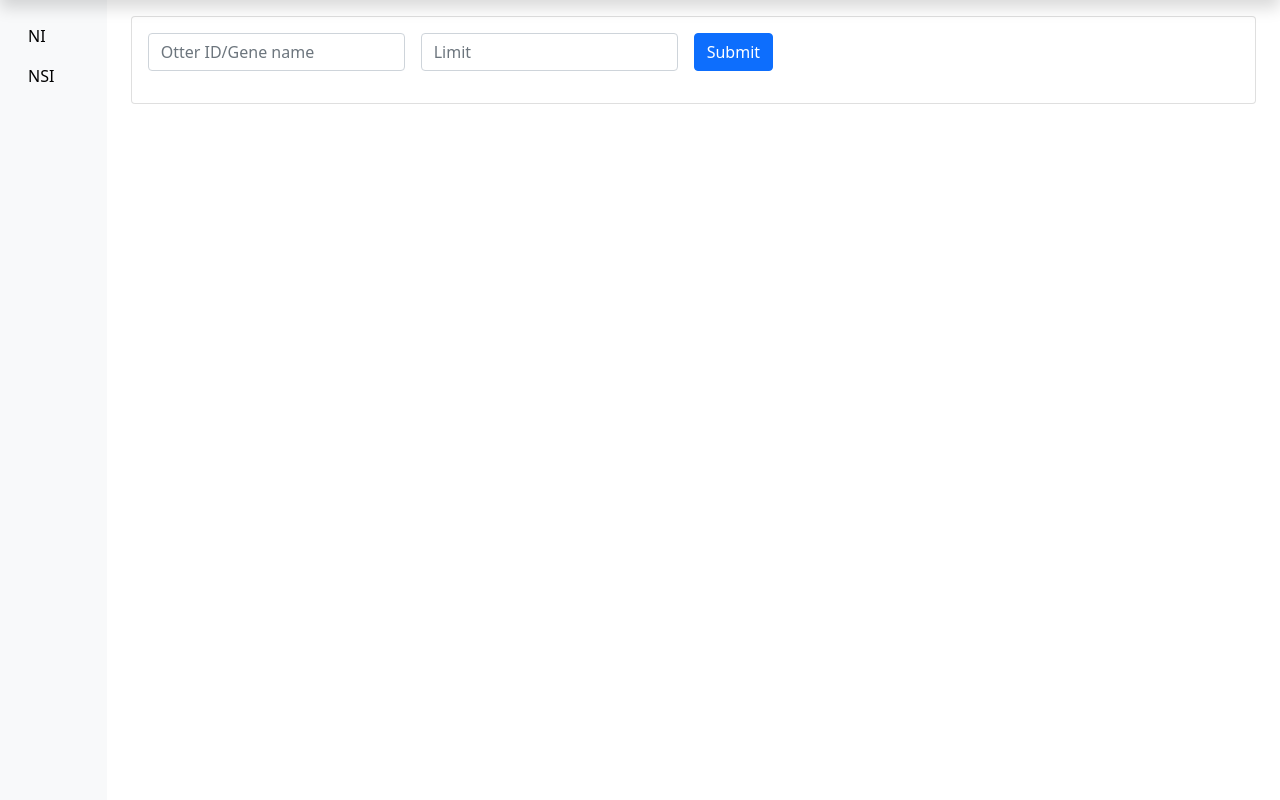
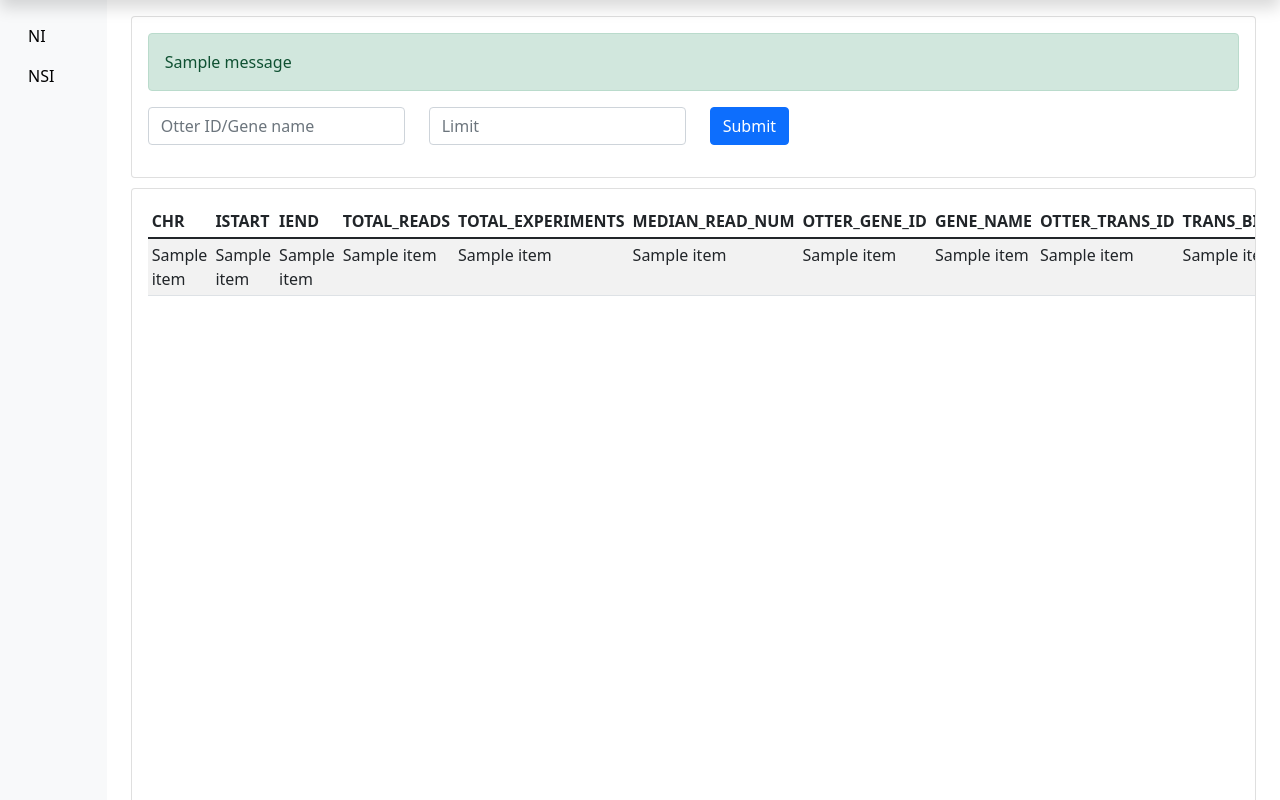
Before and after one commit to shashankbrgowda/havana-apps, a Flask app: template template/nsi.html in a window 1280 px wide. Shown: the part 40-840 px from the top of the page. Run offline with Flask 2, Linux system fonts and the light colour scheme; the template is opened without the code that fills it: most values are stand-ins (such as "Sample title", 1, 10 or a date in 2020); one stand-in notice (Sample message) is shown.

Commit message:
NSI havana web app

```diff
--- a/main.py
+++ b/main.py
@@ -7,18 +7,22 @@ app = Flask(__name__, template_folder='./template')
 app.config['SECRET_KEY'] = 'b96db16ba0058f0e8b75619be74f0aec872a63c4bd6b67a7'
 app.config['MYSQL_DATABASE_USER'] = 'nomerge'
 app.config['MYSQL_DATABASE_PASSWORD'] = 'is_coming'
-app.config['MYSQL_DATABASE_DB'] = 'gencode_sf5_intropolis_res1'
 app.config['MYSQL_DATABASE_HOST'] = 'mysql-ens-havana-prod-1'
 app.config['MYSQL_DATABASE_PORT'] = 4581
 
-mysql = MySQL()
-mysql.init_app(app)
-conn = mysql.connect()
-cursor = conn.cursor()
+mysql1 = MySQL(db='gencode_sf5_intropolis_res1')
+mysql1.init_app(app)
+conn1 = mysql1.connect()
+cursor1 = conn1.cursor()
+
+mysql2 = MySQL(db='gencode_sf5_human_no_support_introns')
+mysql2.init_app(app)
+conn2 = mysql2.connect()
+cursor2 = conn2.cursor()
 title = 'NI'
 
 
-# Create service and DAO layer, COde clean up
+# TODO: Apply design patterns - Code clean up
 @app.route('/', methods=['GET', 'POST'])
 @app.route('/ni/', methods=['GET', 'POST'])
 def ni():
@@ -42,30 +46,43 @@ def ni():
         data = None
         if chr and from_coord and to_coord:
             print(f'chr={chr}, from_coord={from_coord}, to_coord={to_coord}, tissue={tissue} and limit={limit}')
-            sql = """select * from counts where tissue like '{}' and chr = '{}' and cstart <= {} and cend >= {}
-            order by cstart limit {}""".format(tissue, chr, from_coord, to_coord, limit)
-            cursor.execute(sql)
-            conn.commit()
-            data = cursor.fetchall()
+            data = query("""select * from counts where tissue like '{}' and chr = '{}' and cstart <= {} and cend >= {}
+            order by cstart limit {}""".format(tissue, chr, from_coord, to_coord, limit), cursor1, conn1)
         elif chr:
             print(f'chr={chr}, tissue={tissue} and limit={limit}')
-            sql = "select * from counts where tissue like '{}' and chr = '{}' order by diff desc limit {}".format(
-                tissue, chr, limit)
-            cursor.execute(sql)
-            conn.commit()
-            data = cursor.fetchall()
+            data = query("select * from counts where tissue like '{}' and chr = '{}' order by diff desc limit {}"
+                         .format(tissue, chr, limit), cursor1, conn1)
         else:
             print(f'tissue={tissue} and limit={limit}')
             sql = "select * from counts where tissue like '{}' order by diff desc limit {}".format(tissue, limit)
-            cursor.execute(sql)
-            conn.commit()
-            data = cursor.fetchall()
+            cursor1.execute(sql)
+            conn1.commit()
+            data = query("select * from counts where tissue like '{}' order by diff desc limit {}".format(tissue, limit)
+                         , cursor1, conn1)
         return render_template('ni.html', title=title, result=data)
     return render_template('ni.html', title=title)
 
 
-@app.route('/nsi/')
+@app.route('/nsi/', methods=['GET', 'POST'])
 def nsi():
+    if request.method == 'POST':
+        otter_id = request.form['otter_id']
+        limit = request.form['limit'] if request.form['limit'] else 50
+
+        data = None
+        if 'OTTHUMG' in otter_id:
+            print(f"Contains 'OTTHUMG', otter_id={otter_id}, limit={limit}")
+            data = query("""SELECT * FROM no_intropolis WHERE otter_gene_id  LIKE '%{}%' ORDER BY otter_trans_id, chr,
+            istart LIMIT {}""".format(otter_id, limit), cursor2, conn2)
+        elif 'OTTHUMT' in otter_id:
+            print(f"Contains 'OTTHUMT', otter_id={otter_id}, limit={limit}")
+            data = query("""SELECT * FROM no_intropolis WHERE otter_trans_id  LIKE '%{}%' ORDER BY otter_trans_id, chr,
+            istart LIMIT {}""".format(otter_id, limit), cursor2, conn2)
+        else:
+            print(f'otter_id={otter_id}, limit={limit}')
+            data = query("""SELECT * FROM no_intropolis WHERE gene_name  LIKE '%{}%' ORDER BY otter_trans_id, chr,
+                        istart LIMIT {}""".format(otter_id, limit), cursor2, conn2)
+        return render_template('nsi.html', title='NSI', result=data)
     return render_template('nsi.html', title='NSI')
 
 
@@ -82,5 +99,12 @@ def health_check():
     }
 
 
+def query(sql, cursor, conn):
+    print(f'SQL={sql}')
+    cursor.execute(sql)
+    conn.commit()
+    return cursor.fetchall()
+
+
 if __name__ == '__main__':
     app.run(debug=False)
--- a/template/ni.html
+++ b/template/ni.html
@@ -53,7 +53,6 @@
             <tbody>
             {% for item in result %}
             <tr>
-                <td>{{ item[0] }}</td>
                 <td>{{ item[1] }}</td>
                 <td>{{ item[2] }}</td>
                 <td>{{ item[3] }}</td>
@@ -63,6 +62,7 @@
                 <td>{{ item[7] }}</td>
                 <td>{{ item[8] }}</td>
                 <td>{{ item[9] }}</td>
+                <td>{{ item[3]-item[2] }}</td>
                 <td><a href="{{ 'http://www.ensembl.org/Homo_sapiens/Location/View?r=' ~ item[1] ~ ':' ~ item[2] ~ '-' ~ item[3] ~ ';db=core' }}"
                        target="_blank" rel="noopener noreferrer">Ens</a></td>
                 <td><a href="{{ 'https://genome.ucsc.edu/cgi-bin/hgTracks?db=hg38&lastVirtModeType=default
--- a/template/nsi.html
+++ b/template/nsi.html
@@ -2,12 +2,23 @@
 {% block content %}
 <div class="card">
     <div class="card-body">
-        <form class="row g-3">
+        {% with messages = get_flashed_messages(with_categories=true) %}
+            {% if messages %}
+                {% for category, message in messages %}
+                    <div class="alert alert-{{category}}">
+                        {{ message }}
+                    </div>
+                {% endfor %}
+            {% endif %}
+        {% endwith %}
+        <form class="row g-4" method="POST">
             <div class="col-auto">
-                <input type="text" class="form-control" placeholder="Otter ID/Gene name">
+                <input type="text" class="form-control" placeholder="Otter ID/Gene name" name="otter_id"
+                       value="{{ request.form['otter_id'] }}" required>
             </div>
             <div class="col-auto">
-                <input type="text" class="form-control" placeholder="Limit">
+                <input type="number" class="form-control" placeholder="Limit" name="limit"
+                       value="{{ request.form['limit'] }}">
             </div>
             <div class="col-auto">
                 <button type="submit" class="btn btn-primary mb-3">Submit</button>
@@ -15,4 +26,53 @@
         </form>
     </div>
 </div>
+{% if result %}
+<div class="card" style="margin-top:10px;height:650px;">
+    <div class="card-body" style="overflow-y:scroll;">
+        <table class="table table-striped table-sm">
+            <thead>
+            <tr>
+                <th>CHR</th>
+                <th>ISTART</th>
+                <th>IEND</th>
+                <th>TOTAL_READS</th>
+                <th>TOTAL_EXPERIMENTS</th>
+                <th>MEDIAN_READ_NUM</th>
+                <th>OTTER_GENE_ID</th>
+                <th>GENE_NAME</th>
+                <th>OTTER_TRANS_ID</th>
+                <th>TRANS_BIOTYPE</th>
+                <th>ILENGTH</th>
+                <th>STRAND</th>
+                <th>ENS_URL</th>
+                <th>UCSC_URL</th>
+            </tr>
+            </thead>
+            <tbody>
+            {% for item in result %}
+            <tr>
+                <td>{{ item[1] }}</td>
+                <td>{{ item[2] }}</td>
+                <td>{{ item[3] }}</td>
+                <td>{{ item[4] }}</td>
+                <td>{{ item[5] }}</td>
+                <td>{{ item[6] }}</td>
+                <td>{{ item[7] }}</td>
+                <td>{{ item[8] }}</td>
+                <td>{{ item[9] }}</td>
+                <td>{{ item[10] }}</td>
+                <td>{{ item[11] }}</td>
+                <td>{{ item[12] }}</td>
+                <td><a href="{{ 'http://www.ensembl.org/Homo_sapiens/Location/View?r=' ~ item[1] ~ ':' ~ item[2] ~ '-' ~ item[3] ~ ';db=core' }}"
+                       target="_blank" rel="noopener noreferrer">Ens</a></td>
+                <td><a href="{{ 'https://genome.ucsc.edu/cgi-bin/hgTracks?db=hg38&lastVirtModeType=default
+                &lastVirtModeExtraState=&virtModeType=default&virtMode=0&nonVirtPosition=&position=' ~ item[1] ~
+                '%3A' ~ item[2] ~ '-' ~ item[3] ~ '&hgsid=589733825' }}" target="_blank" rel="noopener noreferrer">Ucsc</a></td>
+            </tr>
+            {% endfor %}
+            </tbody>
+        </table>
+    </div>
+</div>
+{% endif %}
 {% endblock content %}
```
